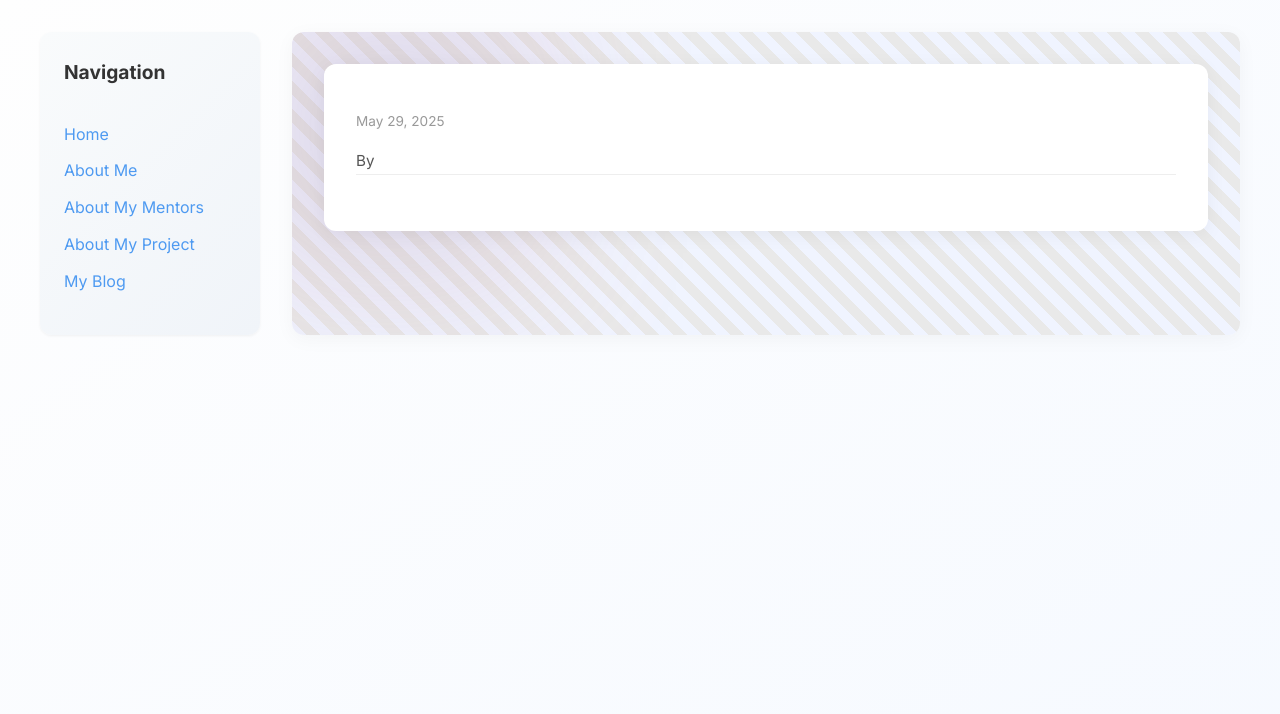
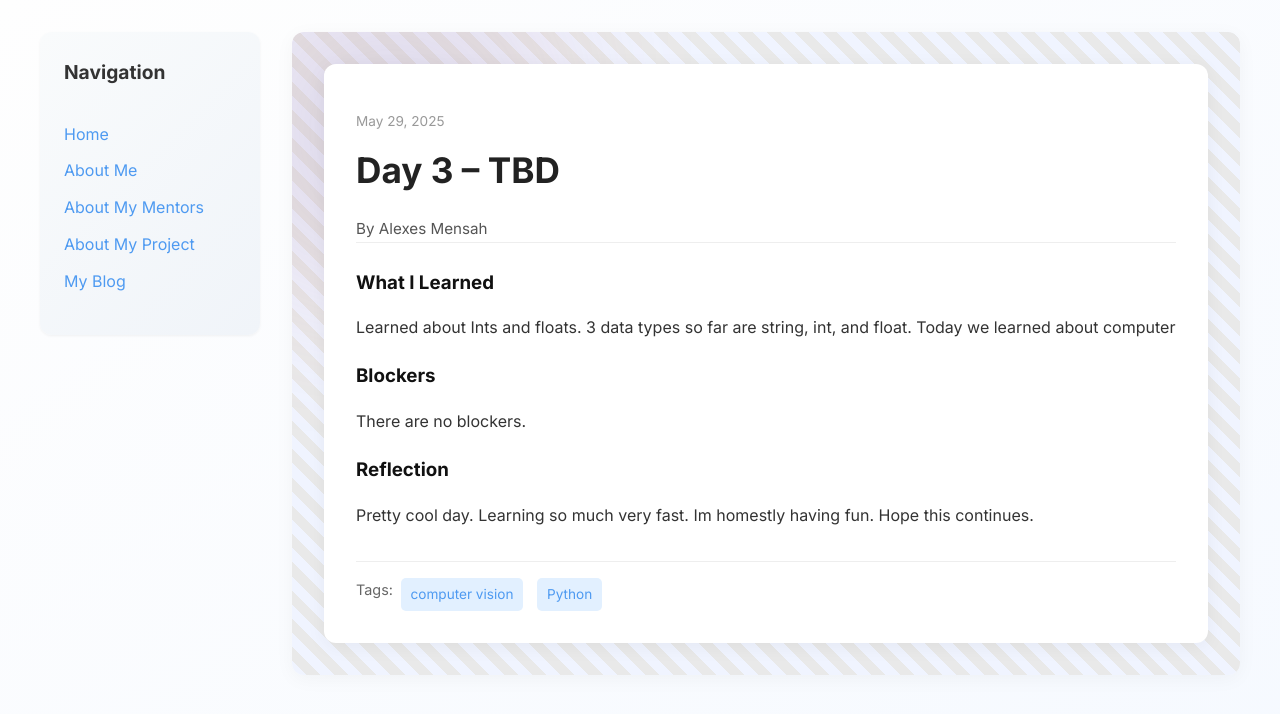
Before and after one commit to alexes22/alexes22.github.io, a Jekyll site: the page built from _posts/2025-05-29-day-3.md, in a window 1280 px wide. Shown: the top 714 px of the page. Built offline with Jekyll 4.4.1, drawn with Linux system fonts in a browser that asks for light colours; our own code applies the rules of GitHub Pages for plain Markdown files.

Commit message:
Update 2025-05-29-day-3.md

```diff
--- a/_posts/2025-05-29-day-3.md
+++ b/_posts/2025-05-29-day-3.md
@@ -4,7 +4,7 @@
 date: 2025-05-29
 author: Alexes Mensah
 permalink: /day3.html
-tags: ["computer vision,"Python" ]
+tags: ["computer vision","Python" ]
 
 what_i_learned: |
  Learned about Ints and floats. 3 data types so far are string, int, and float.
```
